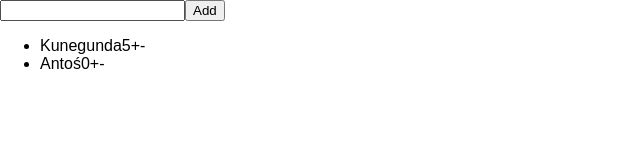
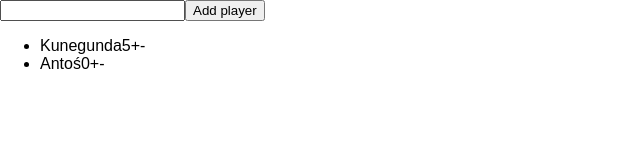
Before and after one commit to katarzynaprojekty/zadanie24.6, a React (Create React App) app: page / in a window 1280 px wide. Shown: the top 160 px of the page, without its empty margins (0-640 px from the left). Built offline with nearby package versions, Linux system fonts and the light colour scheme.

Commit message:
Fix bug in AddPlayer.js

```diff
--- a/src/components/AddPlayer/AddPlayer.js
+++ b/src/components/AddPlayer/AddPlayer.js
@@ -2,16 +2,18 @@ import React from 'react';
 import './AddPlayer.css';
 
 const AddPlayer = (props) => {
-    let input;
     const onSubmit = (event) => {
       event.preventDefault();
       props.onPlayerAdd(input.value);
       input.value ='';
     }
-    return (
-       <form className="AddPlayer">
+
+    let input;
+
+    return(
+      <form className="AddPlayer" onSubmit={onSubmit}>
         <input type="text" className="AddPlayer__input" ref={(node) => input = node}/>
-           <input type="submit" className="AddPlayer__submit" value="Add" />
+        <input type="submit" className="AddPlayer__submit" value="Add player" />
       </form>
     )
 };
```
Lines whose indentation alone changed are shown as unchanged.
